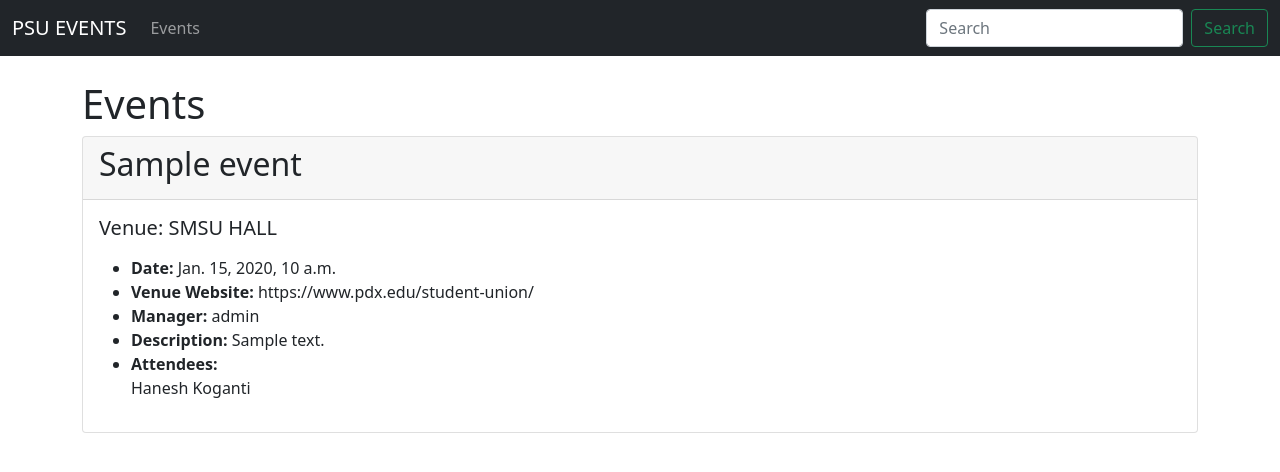
After one commit to Krishi2026/psu-events, a Django app: page /events in a window 1280 px wide. The commit adds this page. Shown: the top 472 px of the page. Run offline with Django 3.2, Linux system fonts and the light colour scheme; data comes from the database, SQL or seed files in the repository; tables that the repository leaves empty hold one stand-in row (values such as "Sample post").

Commit message:
Adding Events Page

```diff
--- a/events/admin.py
+++ b/events/admin.py
@@ -2,6 +2,7 @@ from django.contrib import admin
 from .models import Venue
 from .models import Members
 from .models import Event
+
 admin.site.register(Venue)
 admin.site.register(Members)
 admin.site.register(Event)
--- a/events/models.py
+++ b/events/models.py
@@ -1,4 +1,5 @@
 from django.db import models
+from django.contrib.auth.models import User
 
 
 # Model for the Venue Table
@@ -6,9 +7,9 @@ class Venue(models.Model):
 	name = models.CharField('Venue Name', max_length=120)
 	address = models.CharField(max_length=300)
 	zip_code = models.CharField('Zip Code', max_length=15)
-	phone = models.CharField('Contact Number', max_length=15)
-	web = models.URLField('Website Address')
-	email_address = models.EmailField('Email')
+	phone = models.CharField('Contact Number', max_length=15, blank=True)
+	web = models.URLField('Website Address',blank=True)
+	email_address = models.EmailField('Email Address',blank=True)
 
 	def __str__(self):
 		return self.name
@@ -31,7 +32,7 @@ class Event(models.Model):
 	name = models.CharField('Event Name', max_length=120)
 	event_date = models.DateTimeField('Event Date', )
 	venue = models.ForeignKey(Venue, blank=True, null=True, on_delete=models.CASCADE)
-	manager =  models.CharField(max_length=60)
+	manager =  models.ForeignKey(User, blank=True, null=True, on_delete=models.SET_NULL)
 	description = models.TextField(blank=True)
 	attendees = models.ManyToManyField(Members, blank=True)
 
--- a/events/templates/events/base.html
+++ b/events/templates/events/base.html
@@ -13,10 +13,11 @@
   <body>
   	{% include 'events/navbar.html' %}
   	<br/>
+  	<div class="container">
   	{% block content %}
 
 	{% endblock %}
-
+	</div>
 	<br/>
     <!-- Optional JavaScript; choose one of the two! -->
 
--- /dev/null
+++ b/events/templates/events/event_list.html
@@ -0,0 +1,42 @@
+{% extends 'events/base.html' %}
+
+{% block content %}
+
+
+	<h1>Events</h1>
+
+
+{% for event in event_list %}
+
+<div class="card">
+  <div class="card-header">
+  <h2>  {{ event }} </h2>
+  </div>
+  <div class="card-body">
+    <h5 class="card-title">Venue: {{ event.venue }}</h5>
+    <p class="card-text">
+
+    	<ul>
+
+    	<li> <b>Date:</b> {{ event.event_date }} </li>
+
+    	<li> <b>Venue Website:</b> {{ event.venue.web }} </li>
+    	<li> <b>Manager:</b> {{ event.manager }} </li>
+    	<li> <b>Description:</b> {{ event.description }} </li>
+			<li> <b>Attendees:</b><br/>
+		 {% for user in  event.attendees.all %}
+		 {{ user }}
+		 <br/>
+		 {% endfor %}
+		</li>
+	</ul>
+
+
+    </p>
+  </div>
+</div>
+
+ {% endfor %}
+
+
+{% endblock %}
--- a/events/templates/events/navbar.html
+++ b/events/templates/events/navbar.html
@@ -6,7 +6,9 @@
     </button>
     <div class="collapse navbar-collapse" id="navbarSupportedContent">
       <ul class="navbar-nav me-auto mb-2 mb-lg-0">
-
+        <li class="nav-item">
+          <a class="nav-link" href="{% url 'list-events'%}">Events</a>
+        </li>
       </ul>
       <form class="d-flex">
         <input class="form-control me-2" type="search" placeholder="Search" aria-label="Search">
--- a/events/urls.py
+++ b/events/urls.py
@@ -3,5 +3,6 @@ from . import views
 
 urlpatterns = [
     path('', views.home, name="home"),
-     path('<int:year>/<str:month>/', views.home, name="home"),
+    path('<int:year>/<str:month>/', views.home, name="home"),
+    path('events', views.all_events, name = "list-events"),
 ]
--- a/events/views.py
+++ b/events/views.py
@@ -2,8 +2,18 @@ from django.shortcuts import render
 import calendar
 from calendar import HTMLCalendar
 from datetime import datetime
+from .models import Event
+
+def all_events(request):
+	event_list = Event.objects.all()
+	return render(request, 'events/event_list.html',
+		{"event_list": event_list})
+
+
+
+
+
 def home(request, year=datetime.now().year, month=datetime.now().strftime('%B')):
-	name = "Hanesh"
 	#Converting month to uppercase
 	month = month.capitalize()
 	# Month Conversation
@@ -19,7 +29,6 @@ def home(request, year=datetime.now().year, month=datetime.now().strftime('%B'))
 	current_time = datetime.now()
 	current_year = current_time.year
 	return render(request,'events/home.html',{
-	"name": name,
 	"year": year,
 	"month": month,
 	"month_number":month_number,
```
Also changed, not shown: db.sqlite3, events/migrations/0002_auto_20231031_0836.py (added), events/migrations/0003_auto_20231031_0850.py (added).
